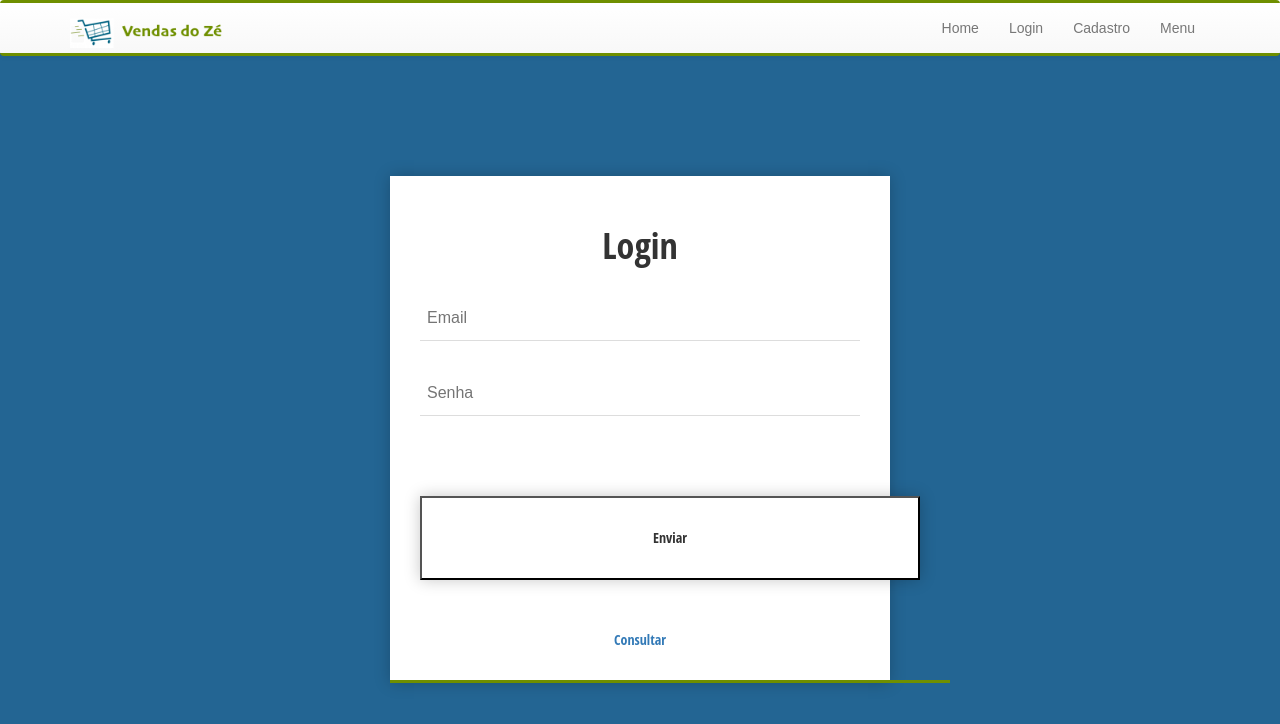
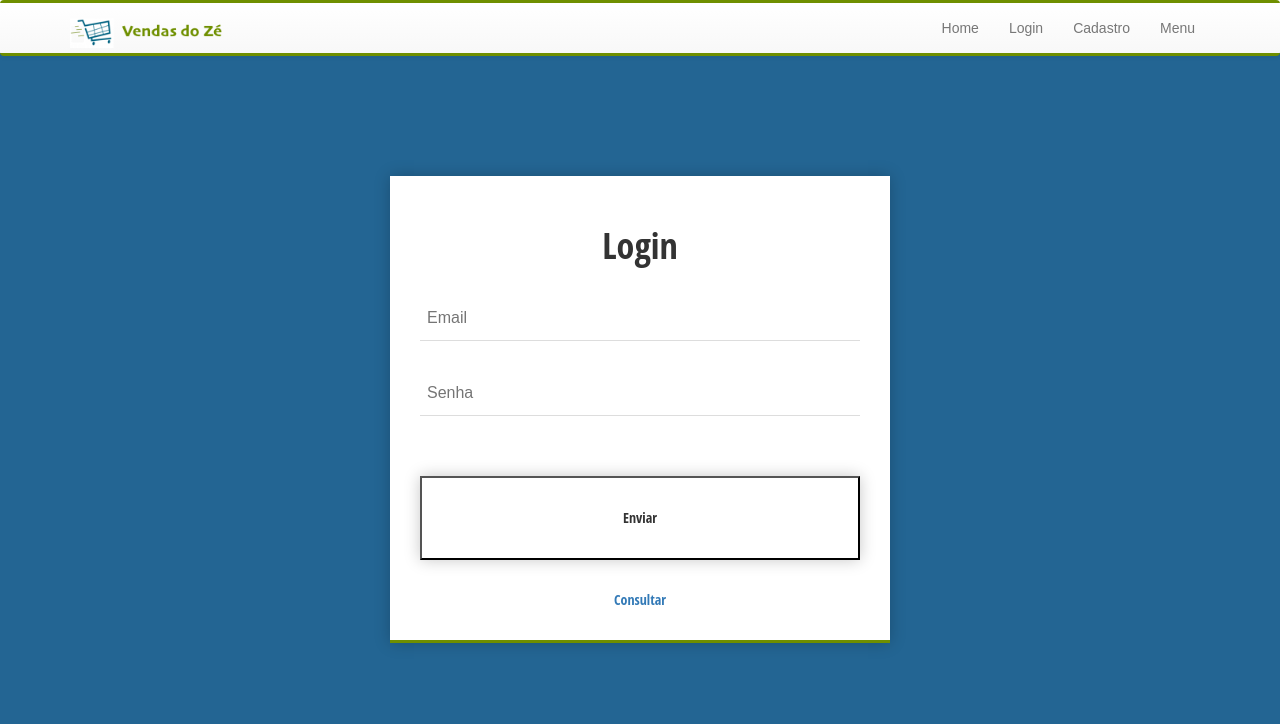
Before and after one commit to Dessahh/vendasdoz-, a React (Create React App) app: page /login in a window 1280 px wide. Shown: the top 724 px of the page. Built offline with nearby package versions, Linux system fonts and the light colour scheme.

Commit message:
Button and Side Bar fix

```diff
--- a/src/Forms/CadastroForms.js
+++ b/src/Forms/CadastroForms.js
@@ -78,7 +78,7 @@ class CadastroForms extends React.Component {
 				onChange = { entry => this.change(entry) }
 			/>
 			<br />
-			<button className="form-style-8" onClick={input => this.cadastrar(input)}>Cadastrar</button>
+			<button className="button-style-8" onClick={input => this.cadastrar(input)}>Cadastrar</button>
 			<NavLink to="/login" > Logar </NavLink>
 			<header className="App-boxLine" />
 			</form>
--- a/src/Forms/ConsultaForms.js
+++ b/src/Forms/ConsultaForms.js
@@ -32,7 +32,7 @@ class ConsultaForms extends React.Component {
 				onChange = { entry => this.change(entry) }
 			/>
 			<br />
-			<button className="form-style-8" onClick={input => this.authenticate(input)}>Enviar</button>
+			<button className="button-style-8" onClick={input => this.authenticate(input)}>Enviar</button>
 			<NavLink to="/cadastro" > Cadastrar </NavLink>
 			<header className="App-boxLine" />
 			</form>
--- a/src/Forms/Forms.css
+++ b/src/Forms/Forms.css
@@ -55,7 +55,8 @@
     box-shadow: inset 0px 1px 0px 0px #45D6D6;
     background-color: #2CBBBB;
     border: 1px solid #27A0A0;
-    display: inline-block;
+    width: 440px;
+
     cursor: pointer;
     color: #FFFFFF;
     font-family: 'Open Sans Condensed', sans-serif;
@@ -70,11 +71,22 @@
     background-color:#34CACA;
 }
 
+.button-style-8 {
+    font-family: 'Skia', 'Open Sans Condensed', arial, sans;
+    width: 440px;
+    padding: 30px;
+    margin-top: 30px;
+    margin-bottom: 30px;
+    background: #FFFFFF;
+    box-shadow: 0px 0px 15px rgba(0, 0, 0, 0.22);
+    -moz-box-shadow: 0px 0px 15px rgba(0, 0, 0, 0.22);
+    -webkit-box-shadow:  0px 0px 15px rgba(0, 0, 0, 0.22);
+}
 
 .App-boxLine {
   background-color: rgb(111, 143, 00);;
   height: 3px;
-  width: 560px;
+  width: 500px;
   margin-left: -30px;
   margin-bottom: -30px;
   margin-top: 30px;
--- a/src/Forms/LoginForms.js
+++ b/src/Forms/LoginForms.js
@@ -41,7 +41,7 @@ class LoginForms extends React.Component {
 					onChange = { entry => this.change(entry) }
 				/>
 				<br />
-			<button className="form-style-8" onClick={input => this.authenticate(input)}>Enviar</button>
+				<button className="button-style-8" onClick={input => this.authenticate(input)} >Enviar</button>
 				<NavLink to="/consulta" > Consultar </NavLink>
 				<header className="App-boxLine" />
 			</form>
--- a/src/Menu.css
+++ b/src/Menu.css
@@ -42,5 +42,5 @@
 
 .sideBar button:hover {
   background-color: #8C9F4C;
-  font-weight: bold;
+  font-weight: bolder;
 }
--- a/src/Produto.js
+++ b/src/Produto.js
@@ -27,7 +27,6 @@ export default class Produto extends React.Component {
     this.setState({ loading: true })
     console.log('Product query: ', input)
 
-    // Tirar proxy qnd corrigirem api deles
     var targetUrl = `http://ec2-18-218-218-216.us-east-2.compute.amazonaws.com:8080/api/products?searchType=${input ? input.type : null}&searchString=${input ? input.senha : null}&page=0&size=100`
 
     var encodeCredentials = btoa('test:senhatest')
@@ -82,10 +81,9 @@ export default class Produto extends React.Component {
     return (
 
       <div className='App-body'>
-        <div className='productsTable'>
 
         <Menu />
-          <div className='rightBox'>
+
         <ReactTable
 
           loading={loading}
@@ -94,9 +92,7 @@ export default class Produto extends React.Component {
           pages={pages}
 
         />
-          </div>
 
-        </div>
       </div>
 
     )
--- a/src/Produtos.css
+++ b/src/Produtos.css
@@ -8,9 +8,9 @@
 .rightBox {
 	float: right;
 	display: inline-block;
-	width: 200px;
-	height: 200px;
+
+
 	vertical-align: text-top;
-    margin: 0 auto;
+    padding-right: 50px;
 
 }
```
Lines whose indentation alone changed are shown as unchanged.
